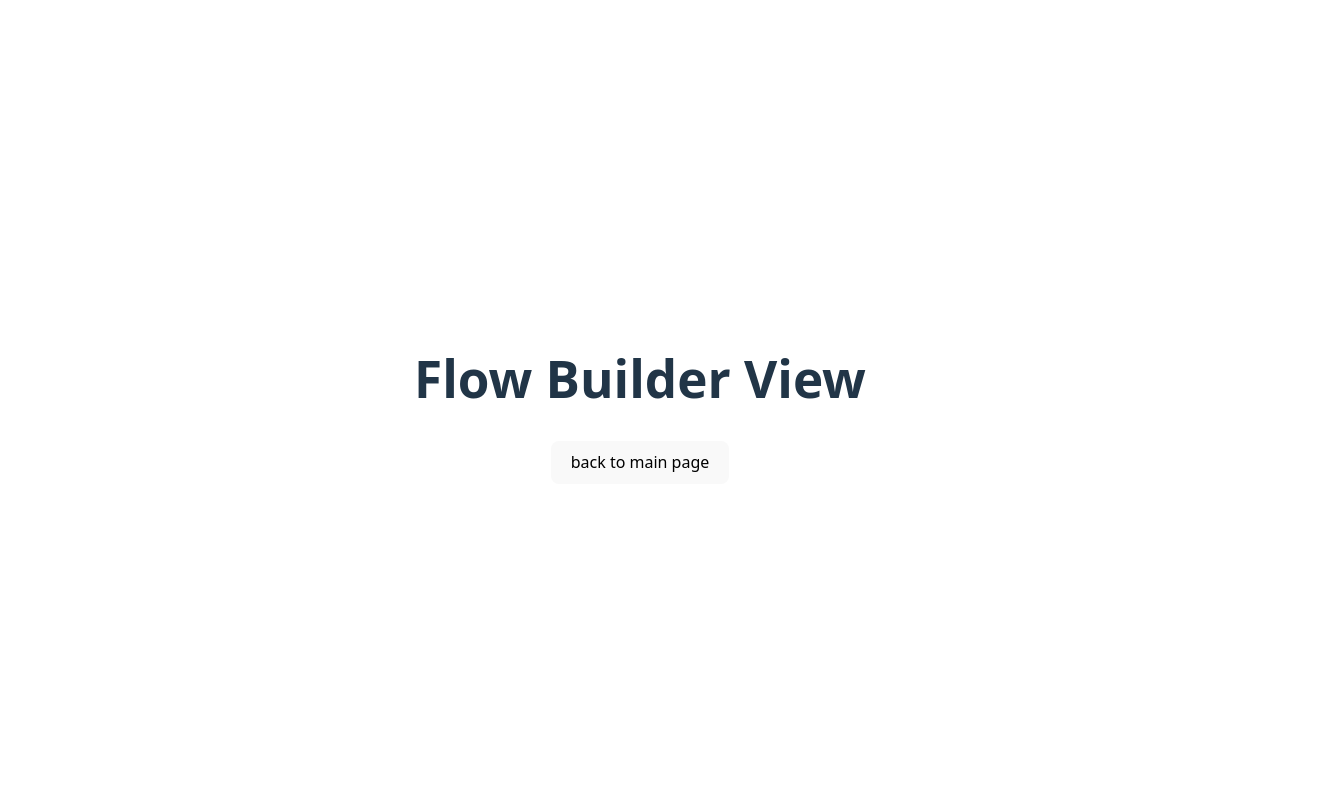
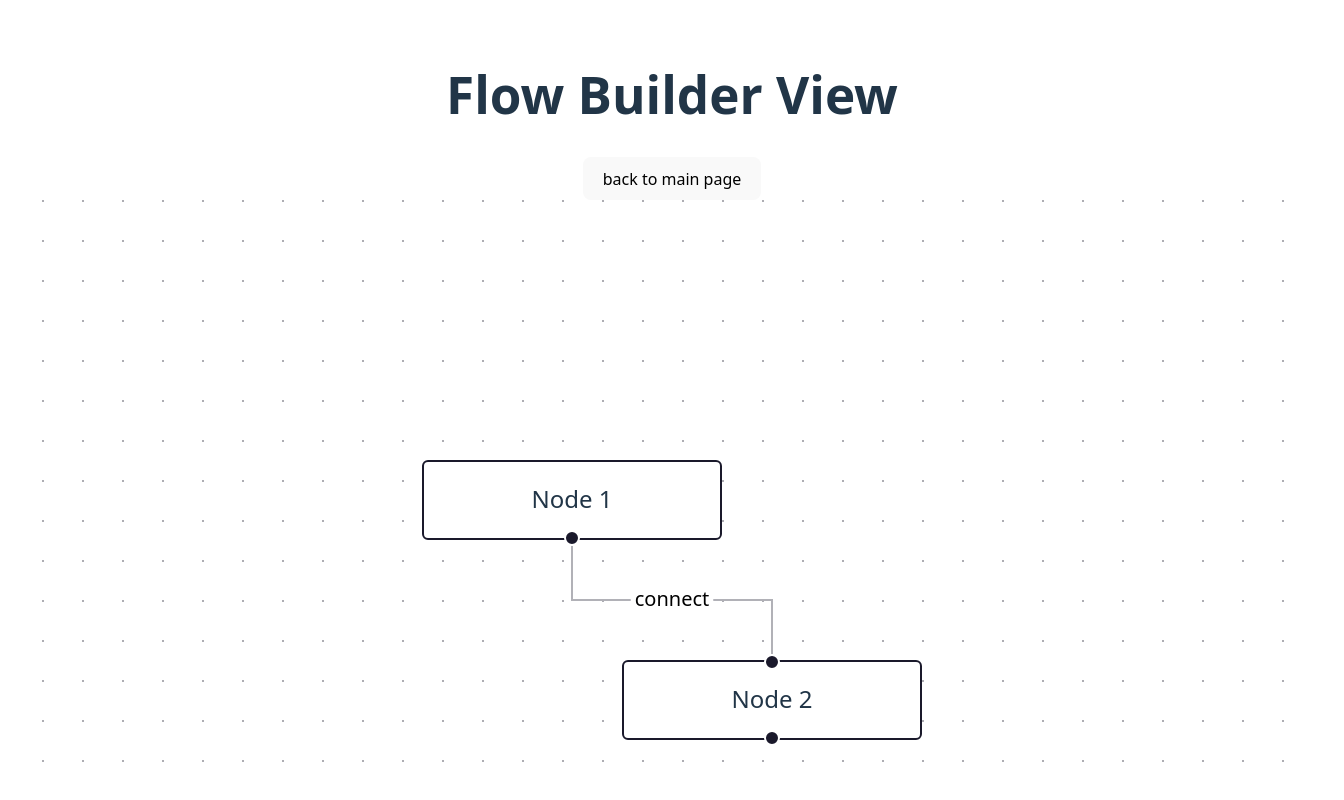
Before and after one commit to ramadhanialfarizi/my-react-app, a React (Vite) app: page /module/flow-builder in a window 1280 px wide. Shown: the top 800 px of the page, 1344 px wide, since content can reach past the window. Built offline with nearby package versions, Linux system fonts and the light colour scheme.

Commit message:
add flow builder

```diff
--- a/package.json
+++ b/package.json
@@ -13,6 +13,7 @@
     "@emotion/react": "^11.14.0",
     "@emotion/styled": "^11.14.1",
     "@mui/material": "^7.3.4",
+    "@xyflow/react": "^12.8.6",
     "axios": "^1.12.2",
     "react": "^19.1.1",
     "react-dom": "^19.1.1",
--- /dev/null
+++ b/src/module/flow-builder/component/flow-diagram.tsx
@@ -0,0 +1,58 @@
+import { ReactFlow, Background, Controls, applyEdgeChanges, applyNodeChanges, addEdge} from "@xyflow/react";
+import {useState, useCallback} from "react";
+
+import '@xyflow/react/dist/style.css';
+
+const initialNodes = [
+    {
+        id: 'n1',
+        position: { x: 0, y: 0 },
+        data: { label: 'Node 1' },
+        type: 'input',
+    },
+    {
+        id: 'n2',
+        position: { x: 100, y: 100 },
+        data: { label: 'Node 2' },
+    }
+]
+
+const initialEdges = [
+    {
+        id: 'n1-n2',
+        source: 'n1',
+        target: 'n2',
+        type: 'step',
+        label: 'connect',
+    },
+]
+
+export default function FlowComponent() {
+
+    // Handling Change Event
+    const [nodes, setNodes] = useState(initialNodes);
+    const [edges, setEdges] = useState(initialEdges);
+    const onNodesChange = useCallback((changes: any) => setNodes((nodeSnapshot)=> applyNodeChanges(changes, nodeSnapshot)), [])
+    const onEdgesChange = useCallback((changes: any) => setEdges((edgeSnapshot) => applyEdgeChanges(changes, edgeSnapshot)), [])
+
+    // Handling Connect Event
+    const onConnect = useCallback((params: any) => setEdges((edgesSnapshot) => addEdge(params, edgesSnapshot)),[],);
+
+    return (
+        <div style={{ height: '100vh', width: '100vw',}}>
+            <ReactFlow
+            // initial nodes and edges
+            nodes={nodes}
+            edges={edges}
+            // Handling Change Event
+            onNodesChange={onNodesChange}
+            onEdgesChange={onEdgesChange}
+            // Handling Connect Event
+            onConnect={onConnect}
+            fitView>
+                <Background/>
+                <Controls/>
+            </ReactFlow>
+        </div>
+    );
+}
--- a/src/module/flow-builder/flow-builder-view.tsx
+++ b/src/module/flow-builder/flow-builder-view.tsx
@@ -1,4 +1,5 @@
 import { useNavigate } from "react-router-dom";
+import FlowComponent from "./component/flow-diagram";
 
 function FlowBuilderComponent() {
     const navigate = useNavigate();
@@ -13,6 +14,10 @@ function FlowBuilderComponent() {
             <button onClick={() => gobackToMainPage()}>
                 back to main page
             </button>
+
+            {/* <FlowComponent /> */}
+
+            <FlowComponent/>
         </div>
     );
 }
```
Also changed, not shown: src/module/flow-builder/component/flow-builder-component.tsx (added, +41 -0 lines), 1 other file (tests, documents, lock files or other folders).
